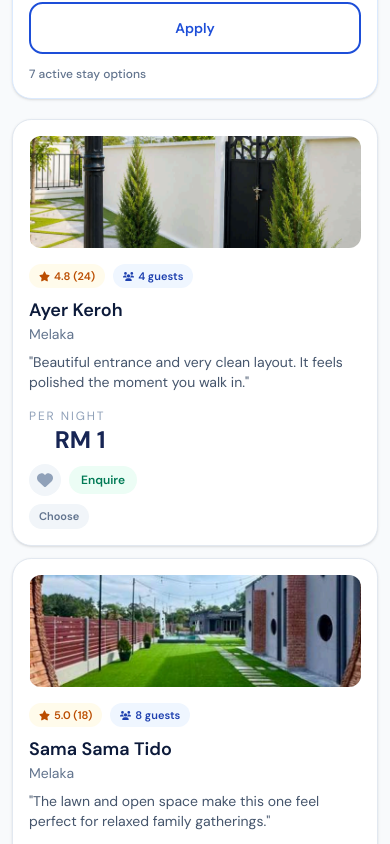
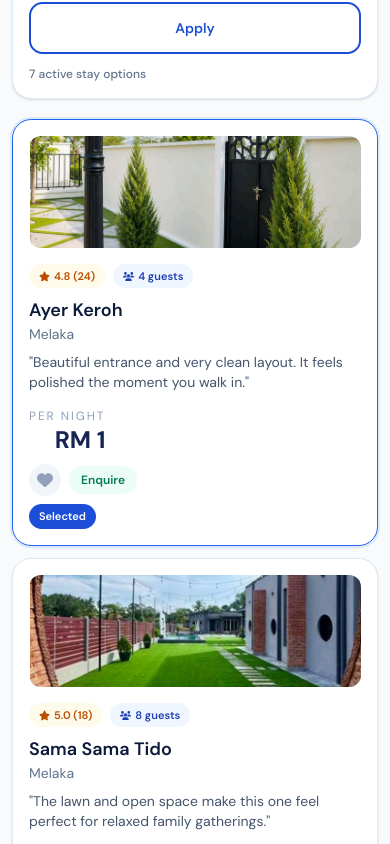
Before and after one commit to n335h-max/horastaycation, a React (Vite) app: page /booking in a window 390 px wide. Shown: the part 980-1824 px from the top of the page. Built offline with nearby package versions, Linux system fonts and the light colour scheme; no server answers; the database is empty.

Commit message:
Fix booking property eligibility sync and card actions

```diff
--- a/src/components/BookingPage.jsx
+++ b/src/components/BookingPage.jsx
@@ -117,19 +117,27 @@ export function BookingPage({
   }
 
   const selectedProperty = useMemo(
-    () => properties.find((property) => property.id === bookingForm.property) ?? filteredProperties[0] ?? null,
-    [bookingForm.property, filteredProperties, properties],
+    () => filteredProperties.find((property) => property.id === bookingForm.property) ?? null,
+    [bookingForm.property, filteredProperties],
   );
 
   useEffect(() => {
-    if (bookingForm.property || !filteredProperties.length) {
+    const isCurrentEligible = filteredProperties.some((property) => property.id === bookingForm.property);
+
+    if (isCurrentEligible) {
+      return;
+    }
+
+    const nextPropertyId = filteredProperties[0]?.id ?? '';
+
+    if ((bookingForm.property || '') === nextPropertyId) {
       return;
     }
 
     onBookingChange({
       target: {
         name: 'property',
-        value: filteredProperties[0].id,
+        value: nextPropertyId,
       },
     });
   }, [bookingForm.property, filteredProperties, onBookingChange]);
@@ -292,12 +300,13 @@ export function BookingPage({
                       isSelected ? 'border-brand-500 ring-2 ring-brand-100' : 'border-ice-200 hover:border-brand-300'
                     }`}
                   >
-                    <button
-                      type="button"
-                      onClick={() => handlePropertySelect(property.id)}
-                      className="grid w-full gap-4 p-4 text-left md:grid-cols-[160px_minmax(0,1fr)_auto]"
-                    >
-                      <div className="overflow-hidden rounded-xl bg-ice-100">
+                    <div className="grid gap-4 p-4 text-left md:grid-cols-[160px_minmax(0,1fr)_auto]">
+                      <button
+                        type="button"
+                        onClick={() => handlePropertySelect(property.id)}
+                        className="overflow-hidden rounded-xl bg-ice-100"
+                        aria-label={`Select ${property.name}`}
+                      >
                         <img
                           src={property.thumbnail || property.image}
                           alt={property.name}
@@ -306,8 +315,13 @@ export function BookingPage({
                           loading="lazy"
                           className="h-28 w-full object-cover"
                         />
-                      </div>
-                      <div>
+                      </button>
+                      <button
+                        type="button"
+                        onClick={() => handlePropertySelect(property.id)}
+                        className="text-left"
+                        aria-label={`Select ${property.name}`}
+                      >
                         <div className="flex flex-wrap items-center gap-2">
                           <span className="rounded-full bg-amber-50 px-2.5 py-1 text-[11px] font-semibold text-amber-700">
                             <Icon name="star" className="mr-1 inline" />
@@ -321,7 +335,7 @@ export function BookingPage({
                         <h3 className="mt-2 text-lg font-semibold text-brand-950">{property.name}</h3>
                         <p className="text-sm text-slate-500">{property.location}</p>
                         <p className="mt-2 text-sm text-slate-600">&quot;{property.reviewSnippet}&quot;</p>
-                      </div>
+                      </button>
                       <div className="flex flex-col items-start gap-2 md:items-end">
                         <div className="text-right">
                           <p className="text-xs uppercase tracking-[0.16em] text-slate-400">Per night</p>
@@ -352,7 +366,7 @@ export function BookingPage({
                           {isSelected ? 'Selected' : 'Choose'}
                         </span>
                       </div>
-                    </button>
+                    </div>
                   </article>
                 );
               })}
```
